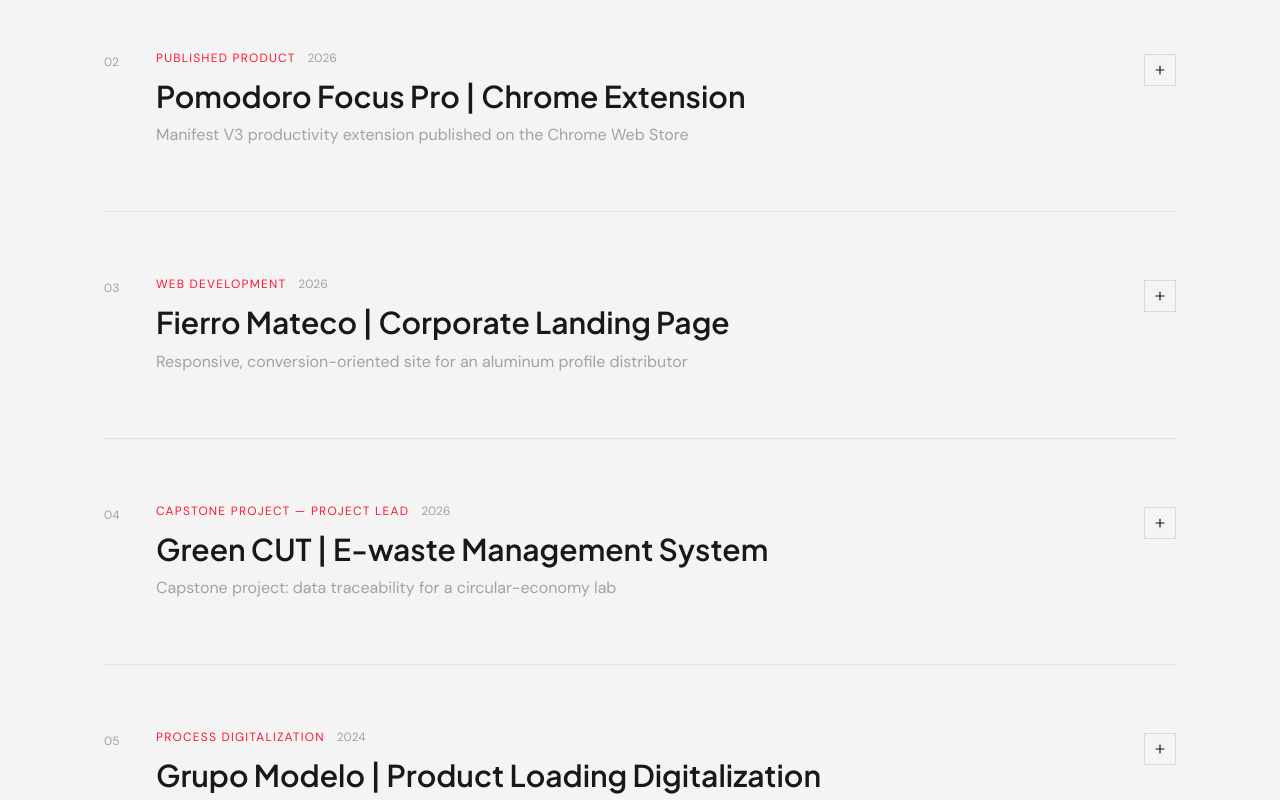
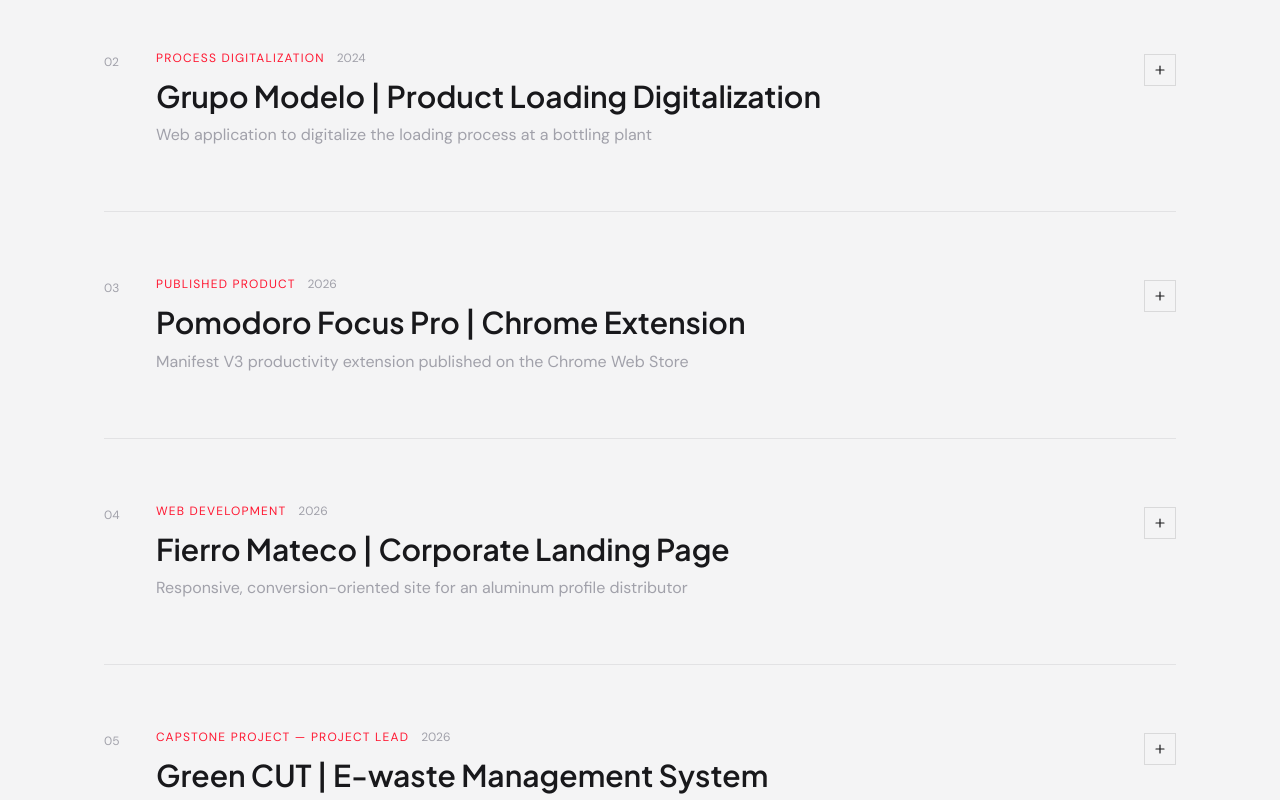
Before and after one commit to zizza13/portafolio-maqueta, a React (Vite) app: page / in a window 1280 px wide. Shown: the part 1320-2120 px from the top of the page. Built offline with nearby package versions, Linux system fonts and the light colour scheme; the HTML template or start-up script is replaced by a standard one.

Commit message:
fix: correccion de errores y cambio de lista projects

```diff
--- a/src/App.tsx
+++ b/src/App.tsx
@@ -46,6 +46,25 @@
   },
   {
     id: 2,
+    tag: 'Process Digitalization',
+    year: '2024',
+    title: 'Grupo Modelo | Product Loading Digitalization',
+    subtitle: 'Web application to digitalize the loading process at a bottling plant',
+    problem:
+      'The product loading process at a bottling plant was recorded manually, resulting in slow data capture prone to operational errors.',
+    solution:
+      'I digitalized the loading process through a database driven web application, replacing manual data capture and reducing the associated operational errors.',
+    results: [
+      'Full digitalization of an industrial workflow',
+      'Processing time cut by 30–45%',
+      'Manual data capture replaced by a digital workflow',
+      'Operational errors reduced in the loading process',
+    ],
+    tech: ['JavaScript', 'HTML', 'CSS', 'Web Hosting', 'Databases', 'Web development'],
+    image: 'photo-1553413077-190dd305871c',
+  },
+  {
+    id: 3,
     tag: 'Published Product',
     year: '2026',
     title: 'Pomodoro Focus Pro | Chrome Extension',
@@ -66,7 +85,7 @@
     linkLabel: 'Get it on the Chrome Web Store →',
   },
   {
-    id: 3,
+    id: 4,
     tag: 'Web Development',
     year: '2026',
     title: 'Fierro Mateco | Corporate Landing Page',
@@ -87,7 +106,7 @@
     linkLabel: 'View Live Demo →',
   },
   {
-    id: 4,
+    id: 5,
     tag: 'Capstone Project — Project Lead',
     year: '2026',
     title: 'Green CUT | E-waste Management System',
@@ -105,25 +124,6 @@
     ],
     tech: ['Project Management', 'Data Traceability', 'Hardware Diagnostics', 'Process Automation', 'Data validation', 'Ciruclar Economy'],
     image: '/green_cut.png',
-  },
-  {
-    id: 5,
-    tag: 'Process Digitalization',
-    year: '2024',
-    title: 'Grupo Modelo | Product Loading Digitalization',
-    subtitle: 'Web application to digitalize the loading process at a bottling plant',
-    problem:
-      'The product loading process at a bottling plant was recorded manually, resulting in slow data capture prone to operational errors.',
-    solution:
-      'I digitalized the loading process through a database driven web application, replacing manual data capture and reducing the associated operational errors.',
-    results: [
-      'Full digitalization of an industrial workflow',
-      'Processing time cut by 30–45%',
-      'Manual data capture replaced by a digital workflow',
-      'Operational errors reduced in the loading process',
-    ],
-    tech: ['JavaScript', 'HTML', 'CSS', 'Web Hosting', 'Databases', 'Web development'],
-    image: 'photo-1553413077-190dd305871c',
   },
 ]
 
@@ -589,7 +589,7 @@
             </div>
 
             <h3
-              className="text-xl md:text-2xl lg:text-3xl font-semibold leading-tight mb-2 group-hover:text-[#ff1731] transition-colors duration-200"
+              className="text-xl md:text-2xl lg:text-3xl font-semibold leading-tight mb-2 group-hover:text-accent transition-colors duration-200"
               style={{ fontFamily: 'Plus Jakarta Sans, sans-serif', color: '#18181B' }}
             >
               {project.title}
--- a/src/TrmApp.tsx
+++ b/src/TrmApp.tsx
@@ -1,4 +1,4 @@
-import React, { useState, useRef } from 'react';
+import { useState, useRef } from 'react';
 
 export default function TrmApp() {
   const [selectedImage, setSelectedImage] = useState<string | null>(null);
@@ -14,7 +14,7 @@
   return (
     <div className="min-h-screen font-sans" style={{ backgroundColor: '#F4F4F5', color: '#18181B' }}>
       {/* Header */}
-      <header className="sticky top-0 z-50 bg-[#F4F4F5]/90 backdrop-blur-md border-b border-gray-200">
+      <header className="sticky top-0 z-50 bg-page-bg/90 backdrop-blur-md border-b border-gray-200">
         <div className="max-w-5xl mx-auto px-4 md:px-6 h-16 flex items-center justify-between">
           <div className="flex items-center gap-3">
             <img
@@ -35,7 +35,7 @@
           className="w-full max-w-2xl h-48 sm:h-64 md:h-80 object-cover rounded-3xl mb-8 border border-gray-300 shadow-sm"
         />
 
-        <h1 className="text-4xl md:text-5xl lg:text-6xl font-extrabold tracking-tight mb-4 text-[#18181B]">
+        <h1 className="text-4xl md:text-5xl lg:text-6xl font-extrabold tracking-tight mb-4 text-ink">
           Tu Recordatorio Médico
         </h1>
         <p className="text-lg md:text-xl text-gray-600 mb-8 max-w-2xl">
@@ -183,7 +183,7 @@
       {/* Image Modal */}
       {selectedImage && (
         <div
-          className="fixed inset-0 z-[100] flex items-center justify-center bg-black/80 p-4 cursor-pointer backdrop-blur-sm"
+          className="fixed inset-0 z-100 flex items-center justify-center bg-black/80 p-4 cursor-pointer backdrop-blur-sm"
           onClick={() => setSelectedImage(null)}
         >
           <img
```
